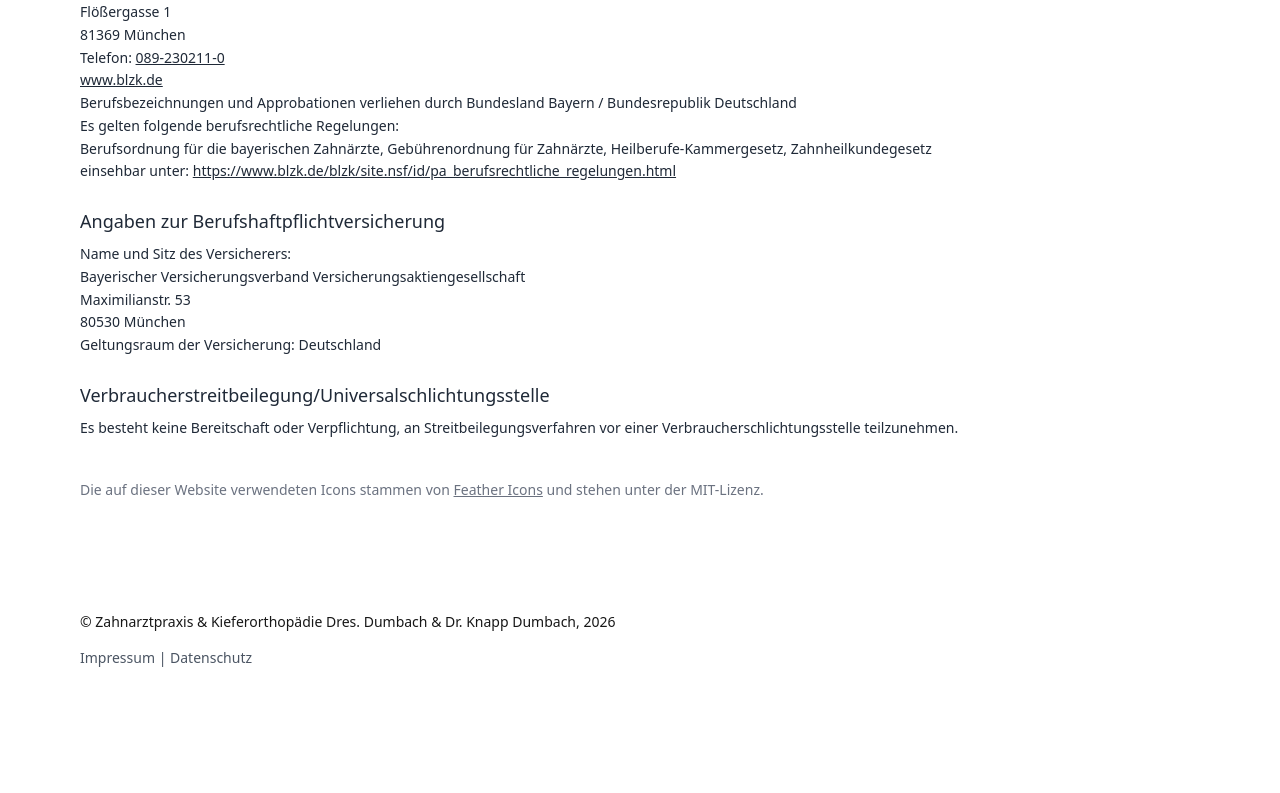
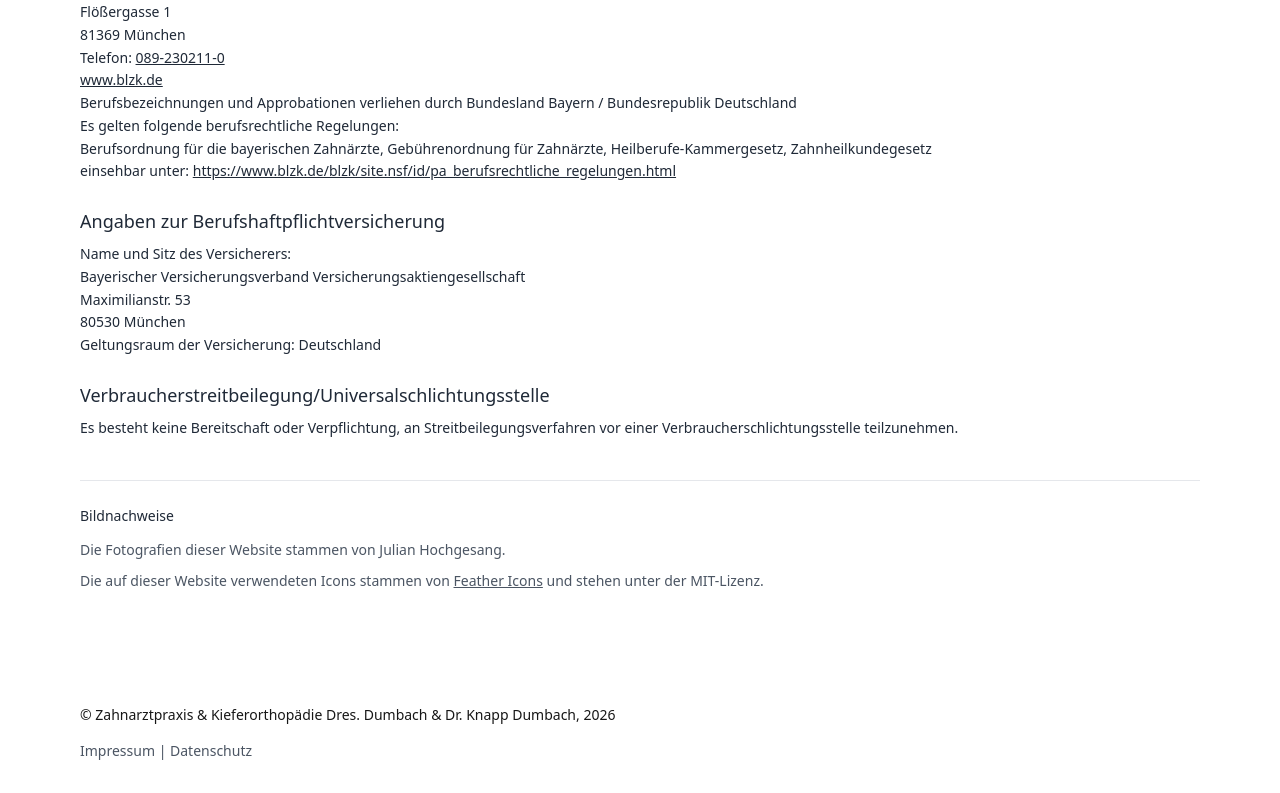
Before and after one commit to chrisknapp98/react-dentist-example, a Next.js app: page /impressum in a window 1280 px wide. Shown: the part 1306-2099 px from the top of the page. Before the commit the page ends 2006 px from the top, so only its background shows below. Built offline with nearby package versions, Linux system fonts and the light colour scheme.

Commit message:
add info about photography

```diff
--- a/src/app/impressum/page.tsx
+++ b/src/app/impressum/page.tsx
@@ -190,8 +190,12 @@ export default function Impressum() {
               teilzunehmen.
             </p>
           </div>
+
         </div>
-          <p className="text-sm text-gray-500 mt-10">
+          <section className="mt-10 border-t border-gray-200 pt-6 text-sm leading-relaxed text-gray-600">
+            <h2 className="mb-3 font-medium text-gray-800">Bildnachweise</h2>
+            <p className="mb-2">Die Fotografien dieser Website stammen von Julian Hochgesang.</p>
+            <p>
             Die auf dieser Website verwendeten Icons stammen von{" "}
             <a
               href="https://feathericons.com"
@@ -202,7 +206,8 @@ export default function Impressum() {
               Feather Icons
             </a>{" "}
             und stehen unter der MIT-Lizenz.
-          </p>
+            </p>
+          </section>
         </div>
       </main>
       <Footer />
```
